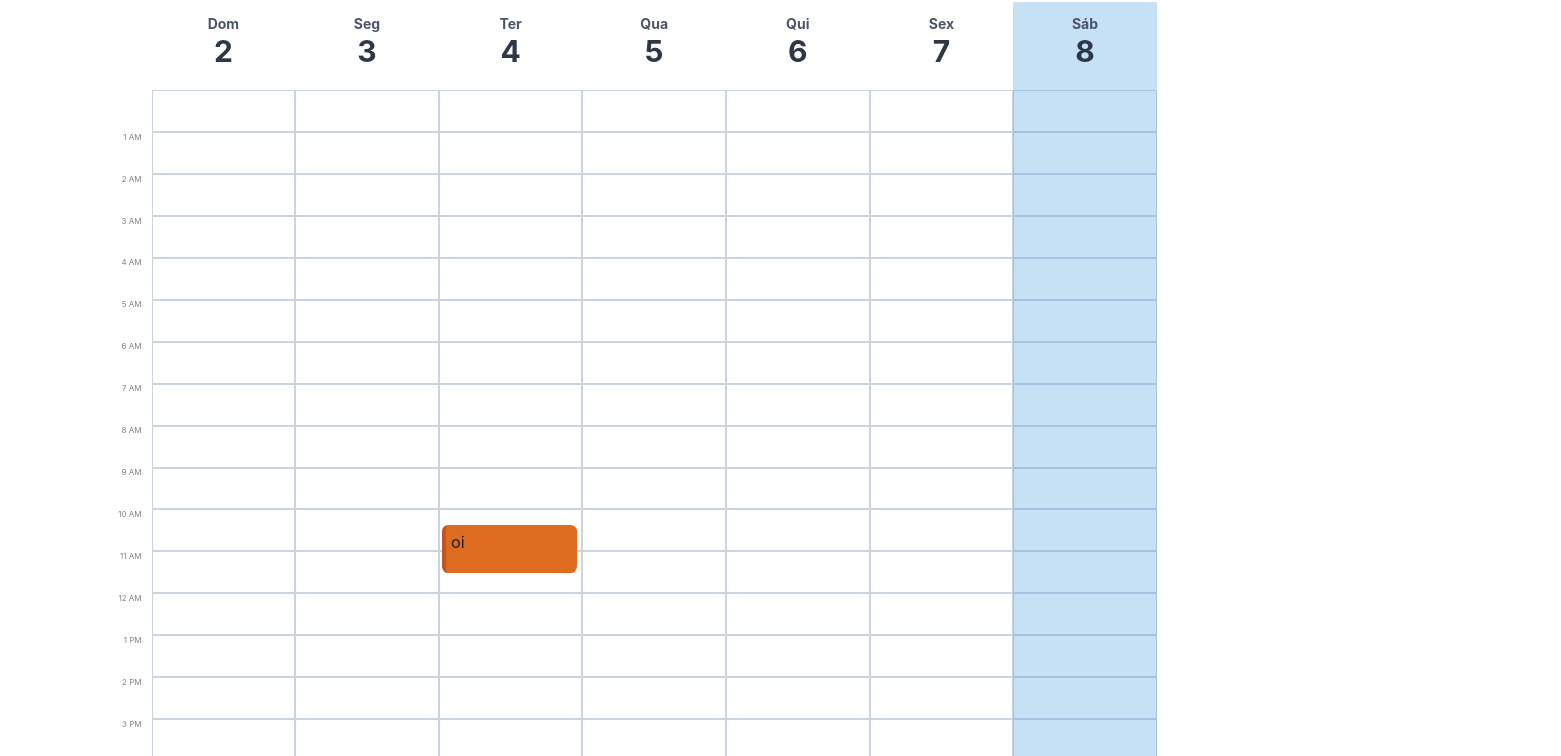
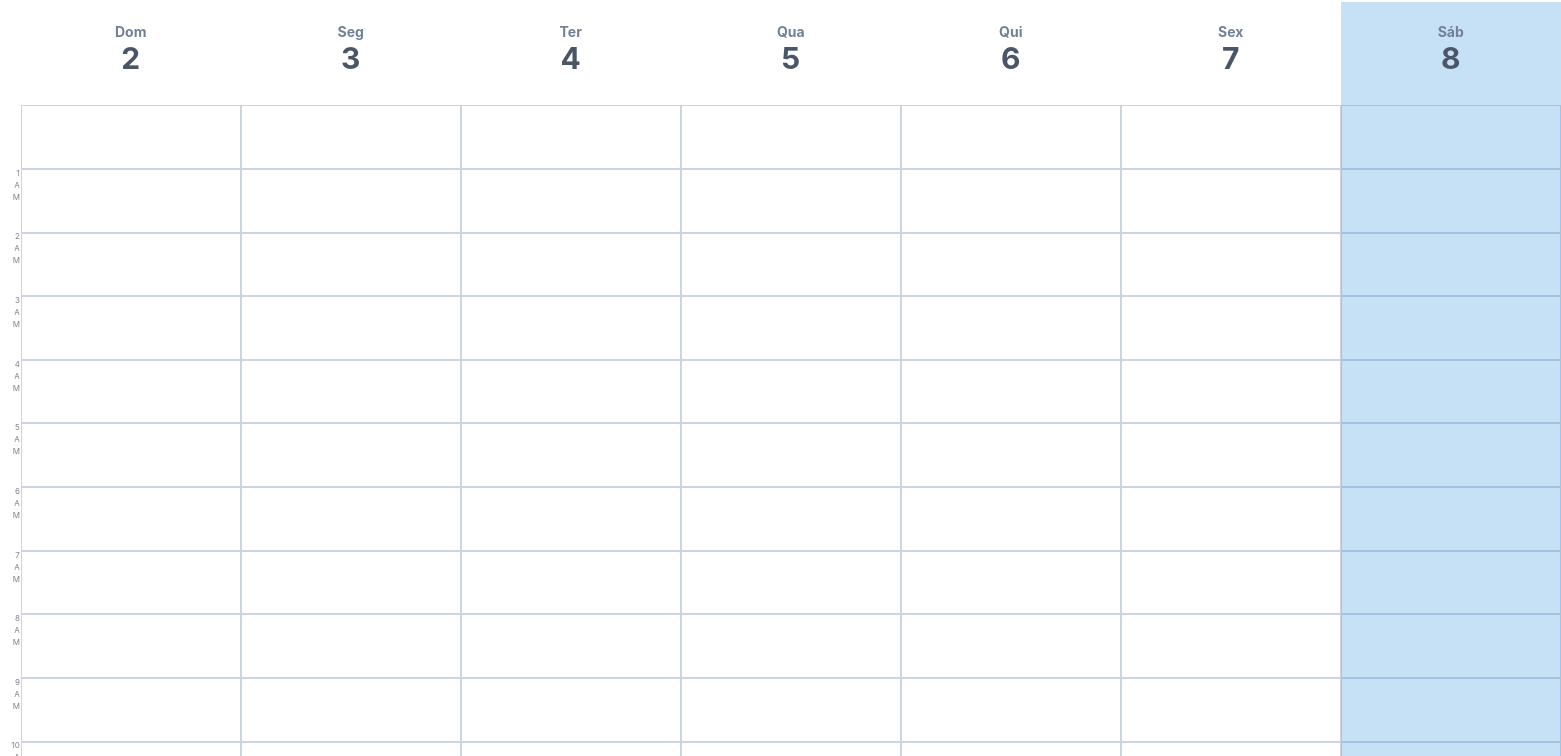
Before and after one commit to lucasvianav/calendar, a React (Create React App) app in the folder front-end/: page / in a window 1280 px wide. Shown: the part 133-889 px from the top of the page, 1561 px wide, since content can reach past the window. Built offline with nearby package versions, Linux system fonts and the light colour scheme.

Commit message:
frontend event text wrap support

```diff
--- a/front-end/src/components/calendar-dates.js
+++ b/front-end/src/components/calendar-dates.js
@@ -9,8 +9,8 @@ class CalendarDates extends React.Component {
             {
                 weekdays.map((day, i) => (
                     <GridItem rowSpan={1} colSpan={1} rowStart={1} colStart={i%7+2} m='0px' mb='7px' bg="" py='10%' zIndex={1}>
-                        <Heading as='h6' size='xs' color='gray.600' textAlign='center'>{day}</Heading>
-                        <Heading as='h3' size='lg' color='gray.700' textAlign='center'>{this.props.sunday.getDate()+i}</Heading>
+                        <Heading as='h6' size='xs' color='gray.500' textAlign='center'>{day}</Heading>
+                        <Heading as='h3' size='lg' color='gray.600' textAlign='center'>{this.props.sunday.getDate()+i}</Heading>
                     </GridItem>
                 ))
             }
--- a/front-end/src/components/calendar-event.js
+++ b/front-end/src/components/calendar-event.js
@@ -7,9 +7,12 @@ class CalendarEvent extends React.Component {
     constructor(props){
         super(props)
 
+        // const { eventObj } = this.props
         let { startDate, endDate } = this.props
 
         // parses date
+        // const startDate = new Date(eventObj.startDate)
+        // const endDate = new Date(eventObj.endDate)
         startDate = new Date(startDate)
         endDate = new Date(endDate)
 
@@ -22,6 +25,7 @@ class CalendarEvent extends React.Component {
         // number of days the event lasts
         const noDays = parseInt(duration/(24*60))
 
+        // this.state = { event: eventObj, rowStart, colStart, duration, noDays }
         this.state = { rowStart, endDate, colStart, duration, noDays }
     }
 
@@ -39,6 +43,7 @@ class CalendarEvent extends React.Component {
                             duration={
                                 i < this.state.noDays-1
                                     ? minutesInDay
+                                    // : this.state.event.endDate.getMinutes() + this.state.endDate.getHours()*60
                                     : this.state.endDate.getMinutes() + this.state.endDate.getHours()*60
                             }
                         />
--- a/front-end/src/components/calendar-grid.js
+++ b/front-end/src/components/calendar-grid.js
@@ -10,7 +10,7 @@ class CalendarGrid extends React.Component {
                     rowSpan={60} colSpan={1}
                     rowStart={parseInt(i/7)*60+2} colStart={i%7+2}
                     borderX='1px' borderY='1px' borderColor='gray.300'
-                    m='0px' padding='1%'
+                    m='0px' padding='1%' w='220px'
                 />
             ))
         }
--- a/front-end/src/components/calendar-item.js
+++ b/front-end/src/components/calendar-item.js
@@ -1,17 +1,25 @@
 import React from 'react'
-import { GridItem, Text } from '@chakra-ui/layout'
+import { GridItem, Stack, Flex, Box, Text, Heading } from '@chakra-ui/layout'
 
 class CalendarItem extends React.Component {
     render = () => (
-        <GridItem rowSpan={this.props.duration} colSpan={1} rowStart={this.props.rowStart} colStart={this.props.colStart} {...this.props.style} m='0px' padding='2%' pr='4%' zIndex={1}>
-            <Text
+        <GridItem rowSpan={this.props.duration} colSpan={1} rowStart={this.props.rowStart} colStart={this.props.colStart} {...this.props.style} m='0px' padding='2%' pr='4%' zIndex={1} h='100%' w='200px'>
+            <Box
                 backgroundColor="orange.500"
                 borderLeftWidth='4px' borderLeftColor='orange.600' borderRadius='0.4rem'
-                w='100%' h='100%'
-                textAlign='left' p='4%'
+                w='90%' h='100%'
+                textAlign='left' p='2%'
+                title='Event title aaaaaaaaaaaaaaaaaaaaaaaaaaaaaaaaaaaa 10:15 - 11:37'
             >
-                oi
-            </Text>
+                <Stack
+                    direction='column' wrap='wrap' spacing='0'
+                    justify='top' w='100%' h='100%'
+                    overflow='hidden' p='1%'
+                >
+                    <Heading as='h6' size='xs' minW='0%' maxW='100%' flexShrink={1} isTruncated>Event title aaaaaaaaaaaaaaaaaaaaaaaaaaaaaaaaaaaa</Heading>
+                    <Text fontSize='xs' minW='40%' flexShrink={0}>10:15 - 11:37</Text>
+                </Stack>
+            </Box>
         </GridItem>
     )
 }
--- a/front-end/src/components/calendar-week.js
+++ b/front-end/src/components/calendar-week.js
@@ -20,7 +20,7 @@ class CalendarWeek extends React.Component {
 
     render = () => (
         <Flex justify='center' mr='9%' my='2%'>
-            <Grid templateRows={`repeat(${minutesInDay+1}, 1fr)`} templateColumns='repeat(8, 1fr)' p={[0, 2, 0, 2]} w='100%' h='1111px' gap={0}>
+            <Grid templateRows={`repeat(${minutesInDay+1}, 1fr)`} templateColumns='repeat(8, 1fr)' p={[0, 2, 0, 2]} w='100%' h='1650px' gap={0}>
                 {/* sets up calendar grid (borders) */}
                 <CalendarGrid/>
 
@@ -32,7 +32,7 @@ class CalendarWeek extends React.Component {
                 {/* sets up calendar dates */}
                 <CalendarDates sunday={this.state.sunday}/>
 
-                <CalendarEvent startDate={'2021-05-04 10:19'} endDate={'2021-05-04 11:36'}/>
+                <CalendarEvent startDate={'2021-05-04 10:19'} endDate={'2021-05-04 10:24'}/>
             </Grid>
         </Flex>
     )
```
